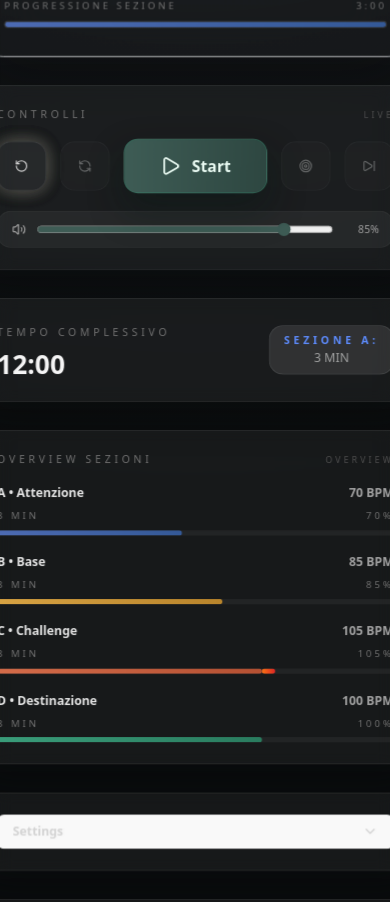
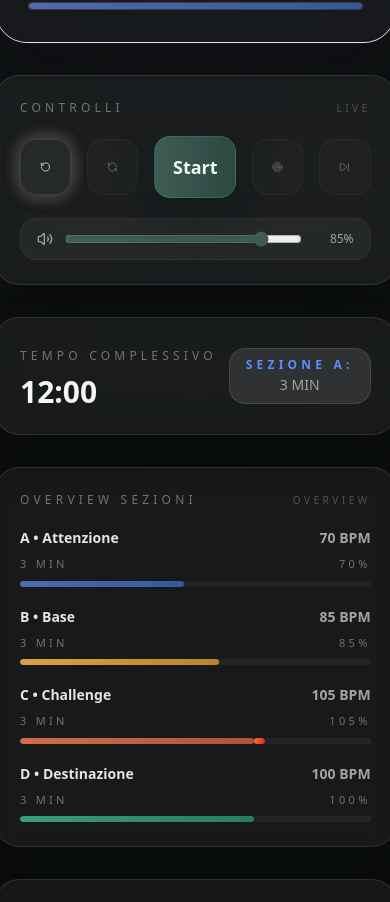
Before and after one commit to GeenoPizza/ABCD_v5, a React (Vite) app: page / in a window 390 px wide. Shown: the part 956-1858 px from the top of the page. Built offline with nearby package versions, Linux system fonts and the light colour scheme.

Commit message:
migliorata visuale mobile-11.11

```diff
--- a/src/App.tsx
+++ b/src/App.tsx
@@ -977,7 +977,8 @@ useEffect(() => {
       <div className="pointer-events-none absolute inset-0 bg-[radial-gradient(circle_at_top,_rgba(156,176,196,0.12),_transparent_62%)]" />
       <div className="pointer-events-none absolute -bottom-32 left-[12%] h-[520px] w-[520px] rounded-full bg-[radial-gradient(circle,_rgba(96,129,118,0.18),_transparent_68%)] blur-3xl" />
       <div className="pointer-events-none absolute -top-48 right-[-10%] h-[620px] w-[620px] rounded-full bg-[radial-gradient(circle,_rgba(71,85,105,0.16),_transparent_70%)] blur-3xl" />
-<div className="relative z-10 mx-auto w-full max-w-full sm:max-w-6xl px-8 sm:px-8 pb-8 pt-0 sm:pb-16 sm:pt-10 scale-[0.88] origin-center sm:scale-100">
+<div className="relative z-10 mx-auto w-[85%] sm:w-full max-w-full
+ sm:max-w-6xl px-8 sm:px-8 pb-8 pt-2 sm:pb-16 sm:pt-10 scale-[1.00] origin-center sm:scale-100">
 
         <motion.header
           variants={fadeUp}
@@ -1240,7 +1241,7 @@ useEffect(() => {
                     <button
   onClick={handleStartStop}
   disabled={isInBreak && countdownTimeoutsRef.current.length > 0} // ← AGGIUNGI questa riga
-  className={`group relative flex flex-1 items-center justify-center gap-3 overflow-hidden rounded-2xl px-10 py-4 text-lg font-semibold transition shadow-[0_18px_40px_rgba(7,24,19,0.4)] ${
+  className={`group relative flex flex-1 items-center justify-center gap-0 overflow-hidden rounded-2xl px-10 py-4 text-lg font-semibold transition shadow-[0_18px_40px_rgba(7,24,19,0.4)] ${
     isRunning && !isPaused
       ? 'border border-red-500/20 bg-gradient-to-r from-[#734848] to-[#5a3535] text-red-50'
       : 'border border-emerald-400/20 bg-gradient-to-r from-[#3e5c55] to-[#2e4741] text-emerald-50'
@@ -1248,8 +1249,8 @@ useEffect(() => {
 >
   {/* LOGICA ICONA CORRETTA */}
   {isRunning && !isPaused
-    ? <Pause size={24} className="relative" />
-    : <Play size={24} className="relative" />}
+    ? <Pause size={18} className="relative" />
+    : <Play size={18} className="relative" />}
   {/* LOGICA TESTO */}
   <span className="relative">{isRunning && !isPaused ? t.pause : isPaused ? t.start : t.start}</span>
 </button>
```
